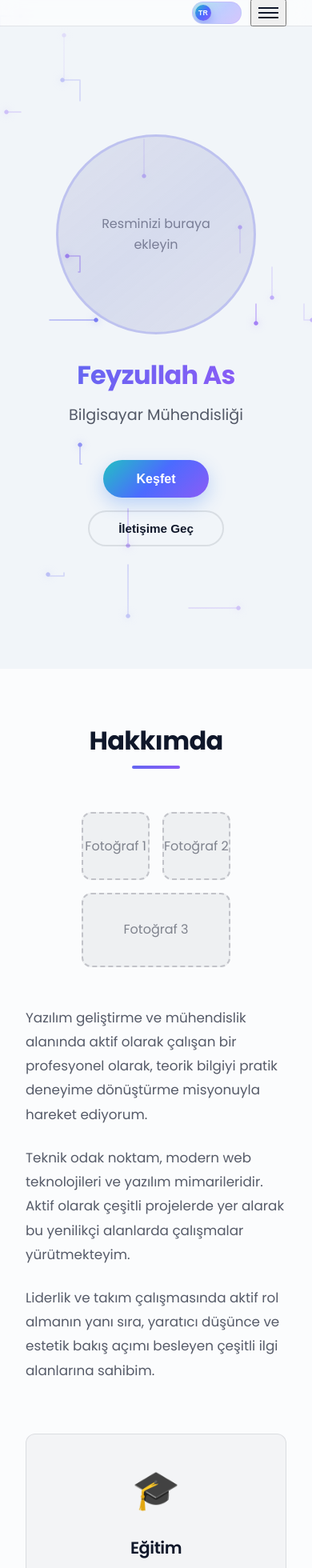
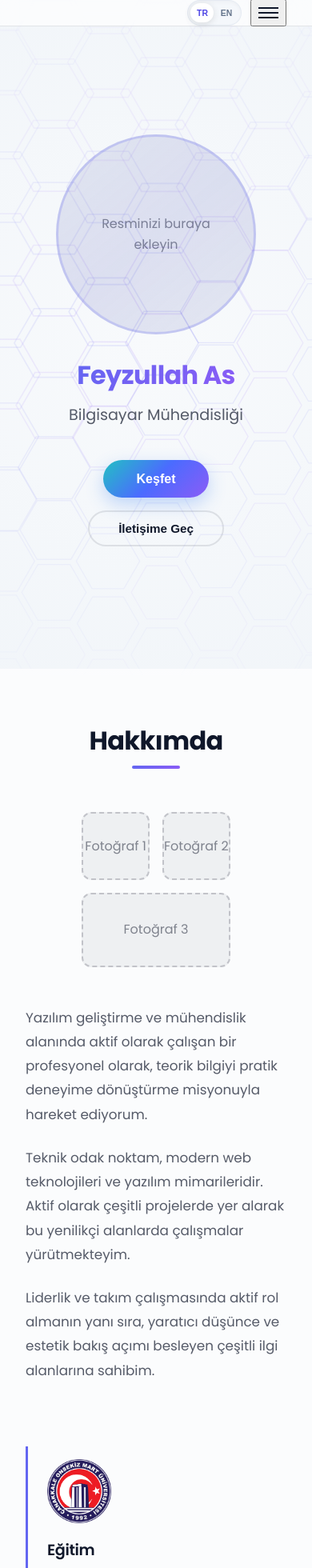
Before and after one commit to feyzullahas/feyzullahas, a React (Vite) app: page / in a window 390 px wide. Shown: the top 1960 px of the page at 80% size. Built offline with nearby package versions, Linux system fonts and the light colour scheme.

Commit message:
hakkımda düzenlendi

```diff
--- a/src/components/About.css
+++ b/src/components/About.css
@@ -99,43 +99,71 @@
 .about-highlights {
   display: grid;
   grid-template-columns: repeat(auto-fit, minmax(250px, 1fr));
-  gap: 2rem;
-  margin-top: 4rem;
+  gap: 3rem;
+  margin-top: 5rem;
 }
 
 .highlight-card {
-  background: rgba(15, 23, 42, 0.03);
-  border: 1px solid var(--border-color);
-  border-radius: 12px;
-  padding: 2rem;
-  text-align: center;
-  transition: transform 0.3s, box-shadow 0.3s;
+  background: transparent;
+  border: none;
+  /* Minimalist sol şerit vurgusu */
+  border-left: 3px solid #6366f1;
+  border-radius: 0;
+  padding: 1rem 1.5rem;
+  text-align: left;
+  transition: transform 0.3s, background-color 0.3s;
   animation: fadeInUp 0.6s ease both;
 }
 
-.highlight-card:nth-child(1) { animation-delay: 0.1s; }
-.highlight-card:nth-child(2) { animation-delay: 0.2s; }
-.highlight-card:nth-child(3) { animation-delay: 0.3s; }
+.highlight-card:nth-child(1) { animation-delay: 0.1s; border-color: #6366f1; }
+.highlight-card:nth-child(2) { animation-delay: 0.2s; border-color: #8b5cf6; }
+.highlight-card:nth-child(3) { animation-delay: 0.3s; border-color: #38bdf8; }
 
 .highlight-card:hover {
-  transform: translateY(-5px);
-  box-shadow: 0 10px 30px rgba(99, 102, 241, 0.2);
+  /* Havaya kalkmak yerine sağa kayan modern hover efekti */
+  transform: translateX(10px);
+  background: rgba(99, 102, 241, 0.02);
 }
 
 .highlight-icon {
-  font-size: 3rem;
-  margin-bottom: 1rem;
+  margin-bottom: 1.2rem;
+  height: 80px; /* Logolar için sabit yükseklik BÜYÜTÜLDÜ */
+  display: flex;
+  align-items: center;
+  justify-content: flex-start;
+}
+
+.emoji-fallback {
+  font-size: 2.2rem;
+  opacity: 0.9;
+}
+
+.card-logo {
+  height: 100%;
+  width: auto;
+  object-fit: contain;
+  /* PNG Logoların renk uyumsuzluğunu gidermek isterseniz alt satırı açın */
+  /* filter: grayscale(100%) opacity(0.8); */
 }
 
 .highlight-card h3 {
   color: var(--text-primary);
-  font-size: 1.3rem;
-  margin-bottom: 1rem;
+  font-size: 1.2rem;
+  font-weight: 600;
+  margin-bottom: 0.5rem;
 }
 
 .highlight-card p {
   color: var(--text-secondary);
   line-height: 1.6;
+  font-size: 0.95rem;
+}
+
+.sub-text {
+  color: var(--text-tertiary);
+  font-size: 0.85rem;
+  margin-top: 0.3rem;
+  display: inline-block;
 }
 
 @media (max-width: 968px) {
--- a/src/components/About.jsx
+++ b/src/components/About.jsx
@@ -23,48 +23,35 @@ const About = () => {
           </div>
 
           <div className="about-text">
-            <p>
-              {/* Buraya kendi hakkınızda bilgileri yazın */}
-              {text.about.paragraphs[0]}
-            </p>
-            <p>
-              {text.about.paragraphs[1]}
-            </p>
-            <p>
-              {text.about.paragraphs[2]}
-            </p>
+            <p>{text.about.paragraphs[0]}</p>
+            <p>{text.about.paragraphs[1]}</p>
+            <p>{text.about.paragraphs[2]}</p>
           </div>
         </div>
 
-        <div className="about-highlights">
+        <div className="about-highlights" style={{ gridTemplateColumns: 'repeat(auto-fit, minmax(300px, 1fr))' }}>
+          {/* EĞİTİM KARTI */}
           <div className="highlight-card">
-            <div className="highlight-icon">🎓</div>
+            <div className="highlight-icon">
+              <img src="/comu.png" alt="ÇOMÜ" className="card-logo" />
+            </div>
             <h3>{text.about.highlights.education.title}</h3>
             <p>
-              {/* Eğitim bilgilerinizi buraya ekleyin */}
               {text.about.highlights.education.lines[0]}<br />
               {text.about.highlights.education.lines[1]}<br />
-              {text.about.highlights.education.lines[2]}
+              <span className="sub-text">{text.about.highlights.education.lines[2]}</span>
             </p>
           </div>
 
+          {/* UZAY & HAVACILIK (KURUCU) KARTI */}
           <div className="highlight-card">
-            <div className="highlight-icon">🚀</div>
+            <div className="highlight-icon">
+              <img src="/ygk.png" alt="Yazılım Geliştirme Kulübü" className="card-logo" />
+            </div>
             <h3>{text.about.highlights.aerospace.title}</h3>
             <p>
-              {/* İlgili bilgileri buraya ekleyin */}
               {text.about.highlights.aerospace.lines[0]}<br />
-              {text.about.highlights.aerospace.lines[1]}
-            </p>
-          </div>
-
-          <div className="highlight-card">
-            <div className="highlight-icon">👥</div>
-            <h3>{text.about.highlights.leadership.title}</h3>
-            <p>
-              {/* Liderlik pozisyonlarınızı buraya ekleyin */}
-              {text.about.highlights.leadership.lines[0]}<br />
-              {text.about.highlights.leadership.lines[1]}
+              <span className="sub-text">{text.about.highlights.aerospace.lines[1]}</span>
             </p>
           </div>
         </div>
--- a/src/components/BackgroundAnimation.jsx
+++ b/src/components/BackgroundAnimation.jsx
@@ -8,23 +8,8 @@ const BackgroundAnimation = () => {
     const canvas = canvasRef.current;
     const ctx = canvas.getContext('2d');
     let animationFrameId;
-    let paths = [];
 
-    // Set canvas dimensions
-    const setCanvasDimensions = () => {
-      canvas.width = window.innerWidth;
-      canvas.height = window.innerHeight;
-    };
-
-    setCanvasDimensions();
-    window.addEventListener('resize', setCanvasDimensions);
-
-    // Mouse interaction
-    let mouse = {
-      x: -1000,
-      y: -1000,
-      radius: 120
-    };
+    let mouse = { x: -1000, y: -1000 };
 
     const handleMouseMove = (e) => {
       mouse.x = e.clientX;
@@ -39,136 +24,124 @@ const BackgroundAnimation = () => {
     window.addEventListener('mousemove', handleMouseMove);
     window.addEventListener('mouseout', handleMouseOut);
 
-    // Path class for circuit lines
-    class Path {
+    const setCanvasDimensions = () => {
+      canvas.width = window.innerWidth;
+      canvas.height = window.innerHeight;
+      init(); // Re-calculate grid on resize
+    };
+
+    window.addEventListener('resize', setCanvasDimensions);
+
+    // Altıgen (Hexagon) matematiği
+    const hexRadius = 45; // Altıgenin boyutu
+    const hexHeight = hexRadius * Math.sqrt(3);
+    const hexWidth = hexRadius * 2;
+    // Izgara kaydırma (offset) miktarları
+    const xOffset = hexRadius * 1.5;
+    const yOffset = hexHeight;
+
+    let hexagons = [];
+
+    class Hexagon {
       constructor(x, y) {
-        this.reset(x, y);
+        this.baseX = x;
+        this.baseY = y;
+        this.x = x;
+        this.y = y;
+        this.targetScale = 1;
+        this.scale = 1;
+
+        // Renkler: Normalde çok silik, etkileşime girildiğinde belirginleşecek
+        // Indigo ve Violet'in çok açık tonları
+        this.baseColor = Math.random() > 0.5 ? 'rgba(99, 102, 241, 0.15)' : 'rgba(139, 92, 246, 0.15)';
+        // Hover durumunda parlak Sky Blue
+        this.activeColor = 'rgba(56, 189, 248, 0.7)';
       }
 
-      reset(x, y) {
-        this.x = x || Math.random() * canvas.width;
-        this.y = y || Math.random() * canvas.height;
-        // Align to a virtual 20x20 grid
-        this.x = Math.floor(this.x / 20) * 20;
-        this.y = Math.floor(this.y / 20) * 20;
+      update(time) {
+        let dx = mouse.x - this.baseX;
+        let dy = mouse.y - this.baseY;
+        let dist = Math.sqrt(dx * dx + dy * dy);
 
-        this.history = [{ x: this.x, y: this.y }];
-        this.maxLength = Math.floor(Math.random() * 25) + 10;
-        this.speed = 2; // Must divide grid size (20) perfectly
-        this.dir = Math.floor(Math.random() * 4); // 0: right, 1: down, 2: left, 3: up
-
-        const colors = [
-          'rgba(99, 102, 241, 0.6)', // Indigo
-          'rgba(139, 92, 246, 0.6)', // Violet
-          'rgba(167, 139, 250, 0.4)'  // Lighter violet
-        ];
-        this.color = colors[Math.floor(Math.random() * colors.length)];
-        this.isDead = false;
-      }
-
-      update() {
-        if (this.isDead) return;
-
-        let dx = 0, dy = 0;
-        if (this.dir === 0) dx = this.speed;
-        if (this.dir === 1) dy = this.speed;
-        if (this.dir === 2) dx = -this.speed;
-        if (this.dir === 3) dy = -this.speed;
-
-        this.x += dx;
-        this.y += dy;
-
-        // Check bounds
-        if (this.x < 0 || this.x > canvas.width || this.y < 0 || this.y > canvas.height) {
-          this.isDead = true;
-          return;
+        if (dist < 180 && mouse.x !== -1000) {
+          // Fare etkileşimi: Farenin etrafındaki altıgenler küçülür ve fareye doğru hafifçe çekilir
+          this.targetScale = 0.3 + (dist / 180) * 0.7; // Farenin merkezine ne kadar yakınsa o kadar küçülür
+          this.x = this.baseX + (dx / dist) * 12; // Fareye doğru hafif çekim
+          this.y = this.baseY + (dy / dist) * 12;
+        } else {
+          // Kendi başına (Otonom) Nefes Alma Dalgası:
+          // X ve Y koordinatlarına dayalı matematiksel bir dalga (Sinüs) formülü
+          let wave = Math.sin(this.baseX * 0.005 + this.baseY * 0.005 + time) * 0.15;
+          this.targetScale = 1 + wave;
+          this.x = this.baseX;
+          this.y = this.baseY;
         }
 
-        this.history.push({ x: this.x, y: this.y });
-        if (this.history.length > this.maxLength) {
-          this.history.shift();
-        }
-
-        // Only allow turning when aligned with the 20x20 grid
-        if (this.x % 20 === 0 && this.y % 20 === 0) {
-          // Check mouse collision
-          let distX = mouse.x - this.x;
-          let distY = mouse.y - this.y;
-          let dist = Math.sqrt(distX * distX + distY * distY);
-
-          if (dist < mouse.radius) {
-            // Force turn away from mouse
-            if (Math.abs(distX) > Math.abs(distY)) {
-              this.dir = distX > 0 ? 2 : 0; // go left if mouse is right, etc.
-            } else {
-              this.dir = distY > 0 ? 3 : 1;
-            }
-          } else if (Math.random() < 0.15) {
-            // Random chance to turn 90 degrees
-            this.dir = (this.dir + (Math.random() < 0.5 ? 1 : 3)) % 4;
-          }
-        }
+        // Akıcı animasyon için mevcut boyutu hedef boyuta yumuşakça (Lerp) yaklaştır
+        this.scale += (this.targetScale - this.scale) * 0.15;
       }
 
       draw() {
-        if (this.history.length < 2) return;
+        ctx.save();
+        ctx.translate(this.x, this.y);
+        ctx.scale(this.scale, this.scale); // Büyüklüğü ayarla
 
         ctx.beginPath();
-        ctx.moveTo(this.history[0].x, this.history[0].y);
-        for (let i = 1; i < this.history.length; i++) {
-          ctx.lineTo(this.history[i].x, this.history[i].y);
+        for (let i = 0; i < 6; i++) {
+          // 6 köşeli poligon çizimi
+          let angle = (Math.PI / 3) * i;
+          let px = hexRadius * Math.cos(angle);
+          let py = hexRadius * Math.sin(angle);
+          if (i === 0) ctx.moveTo(px, py);
+          else ctx.lineTo(px, py);
         }
+        ctx.closePath();
 
-        ctx.strokeStyle = this.color;
+        // İçini doldurmak yerine sadece kenarlarını (Wireframe) çiziyoruz
         ctx.lineWidth = 1.5;
-        ctx.lineCap = 'round';
-        ctx.lineJoin = 'round';
+        // Fareyle etkileşime girip küçülüyorsa rengi parlak yap, yoksa soluk kalsın
+        ctx.strokeStyle = this.scale < 0.8 ? this.activeColor : this.baseColor;
         ctx.stroke();
 
-        // Draw the glowing head of the data packet
-        const head = this.history[this.history.length - 1];
-        ctx.beginPath();
-        ctx.arc(head.x, head.y, 2.5, 0, Math.PI * 2);
-        ctx.fillStyle = this.color.replace('0.6)', '1)').replace('0.4)', '0.8)');
-        ctx.fill();
-
-        // Add a subtle glow to the head
-        ctx.shadowBlur = 10;
-        ctx.shadowColor = this.color;
-        ctx.fill();
-        ctx.shadowBlur = 0; // Reset for performance
+        ctx.restore();
       }
     }
 
-    // Initialize paths
     const init = () => {
-      paths = [];
-      // Adjust density based on screen size
-      let numberOfPaths = Math.floor((canvas.width * canvas.height) / 20000);
-      for (let i = 0; i < numberOfPaths; i++) {
-        paths.push(new Path());
-      }
-    };
+      hexagons = [];
+      // Ekranı kaplayacak kadar sütun ve satır sayısını hesapla
+      let cols = Math.ceil(canvas.width / xOffset) + 2;
+      let rows = Math.ceil(canvas.height / yOffset) + 2;
 
-    // Animation loop
-    const animate = () => {
-      animationFrameId = requestAnimationFrame(animate);
-      ctx.clearRect(0, 0, canvas.width, canvas.height);
-
-      for (let i = 0; i < paths.length; i++) {
-        paths[i].update();
-        paths[i].draw();
-
-        if (paths[i].isDead) {
-          // Random delay before respawning a path
-          if (Math.random() < 0.05) {
-            paths[i].reset();
+      for (let row = -1; row < rows; row++) {
+        for (let col = -1; col < cols; col++) {
+          let x = col * xOffset;
+          let y = row * yOffset;
+          // Arı peteği (Honeycomb) dizilimi için her ikinci sütunu yarım boy aşağı kaydır
+          if (col % 2 !== 0) {
+            y += hexHeight / 2;
           }
+          hexagons.push(new Hexagon(x, y));
         }
       }
     };
 
-    init();
+    // İlk çalıştırmada boyutları ayarla ve ızgarayı oluştur
+    setCanvasDimensions();
+
+    let time = 0;
+    const animate = () => {
+      animationFrameId = requestAnimationFrame(animate);
+      time += 0.03;
+
+      ctx.clearRect(0, 0, canvas.width, canvas.height);
+
+      for (let hex of hexagons) {
+        hex.update(time);
+        hex.draw();
+      }
+    };
+
     animate();
 
     return () => {
@@ -180,7 +153,7 @@ const BackgroundAnimation = () => {
   }, []);
 
   return (
-    <div className="background-animation-container">
+    <div className="background-animation-container" style={{ background: '#f8fafc' }}>
       <canvas ref={canvasRef} className="background-canvas"></canvas>
       <div className="gradient-overlay"></div>
     </div>
--- a/src/components/Header.css
+++ b/src/components/Header.css
@@ -58,57 +58,59 @@
 }
 
 .language-toggle {
-  --track-width: 68px;
-  --track-height: 30px;
-  --thumb-gap: 3px;
-  --thumb-size: 22px;
   position: absolute;
   right: 4.5rem;
   top: 50%;
   transform: translateY(-50%);
-  width: var(--track-width);
-  height: var(--track-height);
-  padding: 0;
-  border: 1px solid rgba(196, 181, 253, 0.48);
-  background: linear-gradient(135deg, rgba(34, 193, 195, 0.34) 0%, rgba(75, 107, 255, 0.34) 55%, rgba(139, 92, 246, 0.34) 100%);
+  width: 76px;
+  height: 36px;
+  padding: 4px;
+  background: rgba(241, 245, 249, 0.7);
+  border: 1px solid rgba(226, 232, 240, 0.8);
   border-radius: 999px;
-  display: block;
-  overflow: hidden;
-  backdrop-filter: blur(6px);
+  display: flex;
+  align-items: center;
+  justify-content: space-between;
   cursor: pointer;
-  transition: border-color 0.25s ease, box-shadow 0.25s ease, background 0.25s ease, transform 0.2s ease;
+  transition: all 0.3s ease;
+  box-shadow: inset 0 2px 4px rgba(0, 0, 0, 0.03);
 }
 
 .language-toggle:hover {
-  border-color: rgba(216, 180, 254, 0.78);
-  box-shadow: 0 10px 24px rgba(139, 92, 246, 0.32);
+  background: rgba(226, 232, 240, 0.9);
+  box-shadow: inset 0 2px 4px rgba(0, 0, 0, 0.05);
 }
 
-.language-toggle:active {
-  transform: translateY(-50%);
+.language-toggle-glider {
+  position: absolute;
+  left: 4px;
+  top: 4px;
+  width: 32px;
+  height: 26px;
+  background: #ffffff;
+  border-radius: 999px;
+  box-shadow: 0 2px 8px rgba(0, 0, 0, 0.12);
+  transition: transform 0.4s cubic-bezier(0.25, 1, 0.5, 1);
+  z-index: 1;
 }
 
-.language-thumb {
-  position: absolute;
-  left: var(--thumb-gap);
-  top: calc((100% - var(--thumb-size)) / 2);
-  width: var(--thumb-size);
-  height: var(--thumb-size);
-  border-radius: 50%;
-  background: linear-gradient(135deg, #22c1c3 0%, #4b6bff 52%, #8b5cf6 100%);
-  box-shadow: 0 5px 12px rgba(99, 102, 241, 0.45);
-  color: #f8fafc;
-  display: inline-flex;
-  align-items: center;
-  justify-content: center;
-  font-size: 0.6rem;
-  font-weight: 800;
-  letter-spacing: 0.04em;
-  transition: left 0.3s cubic-bezier(0.22, 1, 0.36, 1);
+.language-toggle-en .language-toggle-glider {
+  transform: translateX(34px);
 }
 
-.language-toggle-en .language-thumb {
-  left: calc(var(--track-width) - var(--thumb-size) - var(--thumb-gap) - var(--thumb-gap));
+.lang-text {
+  flex: 1;
+  text-align: center;
+  font-size: 0.75rem;
+  font-weight: 700;
+  color: #64748b;
+  z-index: 2;
+  transition: color 0.3s ease;
+  user-select: none;
+}
+
+.lang-text.active {
+  color: #4f46e5;
 }
 
 .nav-list {
@@ -178,14 +180,24 @@
 
   .language-toggle {
     right: 5.5rem;
-    --track-width: 62px;
-    --track-height: 28px;
-    --thumb-gap: 3px;
-    --thumb-size: 20px;
+    width: 68px;
+    height: 32px;
+    padding: 3px;
   }
 
-  .language-thumb {
-    font-size: 0.54rem;
+  .language-toggle-glider {
+    width: 29px;
+    height: 24px;
+    left: 3px;
+    top: 3px;
+  }
+
+  .language-toggle-en .language-toggle-glider {
+    transform: translateX(31px);
+  }
+
+  .lang-text {
+    font-size: 0.65rem;
   }
 
   .nav {
--- a/src/components/Header.jsx
+++ b/src/components/Header.jsx
@@ -132,9 +132,9 @@ const Header = () => {
           onClick={toggleLanguage}
           aria-label={text.nav.languageAriaLabel}
         >
-          <span className="language-thumb" aria-hidden="true">
-            {language === 'tr' ? 'TR' : 'EN'}
-          </span>
+          <span className="language-toggle-glider"></span>
+          <span className={`lang-text ${language === 'tr' ? 'active' : ''}`}>TR</span>
+          <span className={`lang-text ${language === 'en' ? 'active' : ''}`}>EN</span>
         </button>
 
         <button className="menu-toggle" onClick={toggleMenu} aria-label="Toggle menu">
--- a/src/i18n/translations.js
+++ b/src/i18n/translations.js
@@ -28,11 +28,11 @@ export const translations = {
       highlights: {
         education: {
           title: 'Eğitim',
-          lines: ['Üniversite Adı', 'Bölüm Adı', 'Burs Durumu'],
+          lines: ['Çanakkale Onsekiz Mart Üniversitesi', 'Bilgisayar Mühendisliği'],
         },
         aerospace: {
-          title: 'Uzay & Havacılık',
-          lines: ['Takım Adı', 'Görev Alanları'],
+          title: 'Yönetim Kurulu Başkanı',
+          lines: ['Yazılım Geliştirme Kulübü', 'Kurucu Başkan'],
         },
         leadership: {
           title: 'Liderlik',
```
Also changed, not shown: src/components/Experience.css (+14 -12 lines), public/comu.png (added), 1 other file (tests, documents, lock files or other folders).
